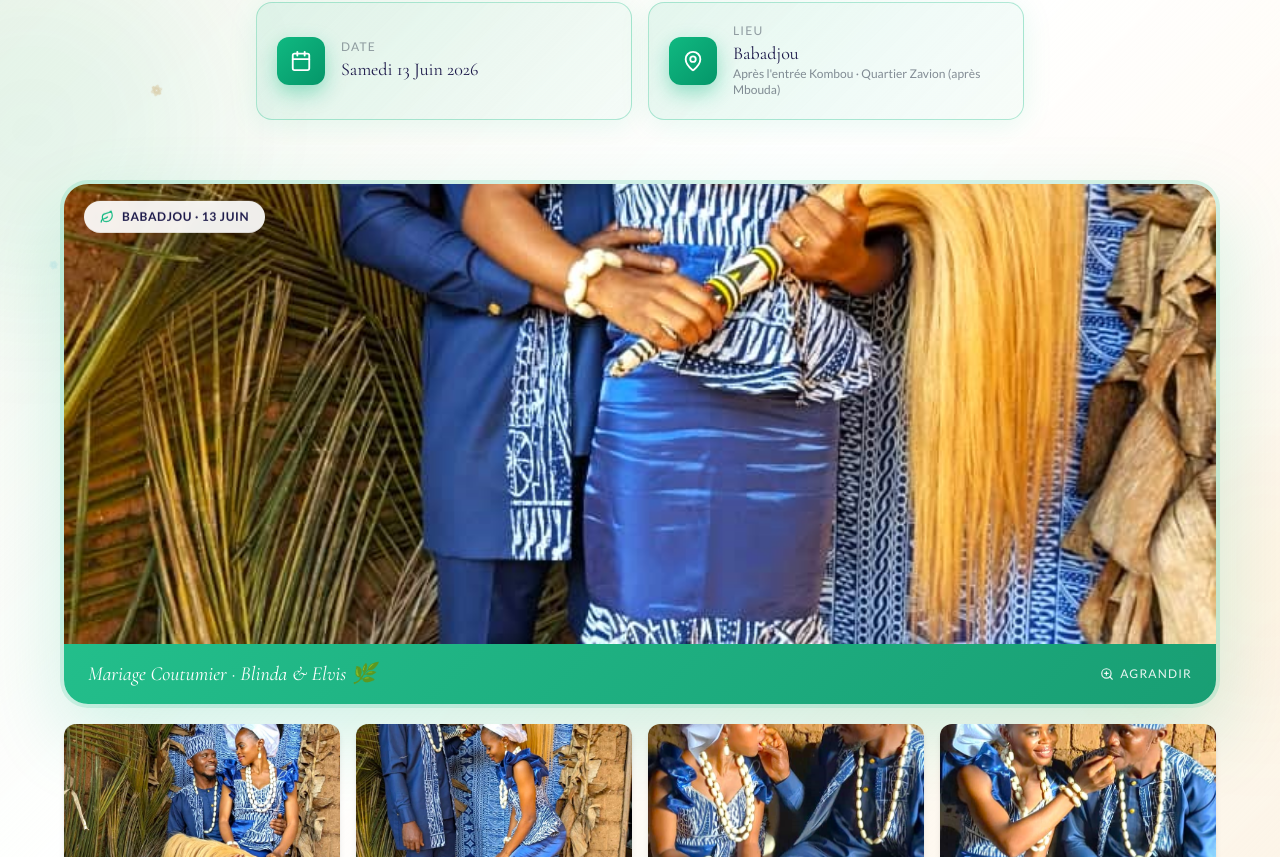
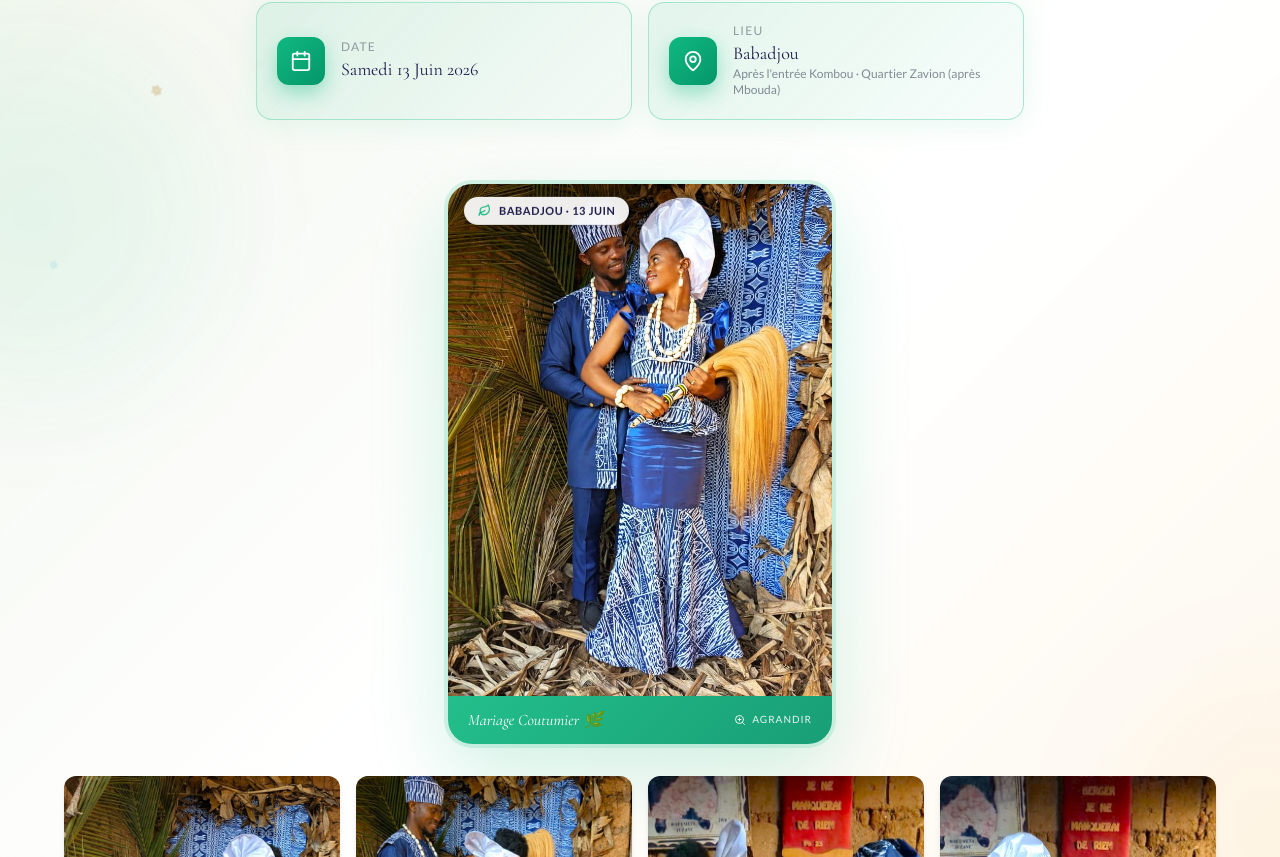
Before and after one commit to Garnel-Diffo/Blinda-et-Elvis, a React (Vite) app: page / in a window 1280 px wide. Shown: the part 1423-2280 px from the top of the page. Built offline with nearby package versions, Linux system fonts and the light colour scheme.

Commit message:
apperçu complet des images

```diff
--- a/src/components/home/Dot.jsx
+++ b/src/components/home/Dot.jsx
@@ -238,59 +238,59 @@ export default function Dot() {
           />
         </div>
 
-        {/* Photos */}
-        <div ref={ref2} className="space-y-5">
+        {/* Photos — chaque image est affichée intégralement, selon ses proportions réelles (pas de recadrage) */}
+        <div ref={ref2}>
           {/* Featured photo */}
           <motion.div
-            className="relative cursor-pointer group"
+            className="relative max-w-[260px] sm:max-w-xs md:max-w-sm mx-auto mb-8 cursor-pointer group"
             initial={{ opacity: 0, y: 40, scale: 0.97 }}
             animate={inView2 ? { opacity: 1, y: 0, scale: 1 } : {}}
             transition={{ duration: 0.8, type: 'spring', stiffness: 100 }}
             onClick={() => openLightbox(0)}
           >
             <div
-              className="rounded-3xl overflow-hidden shadow-2xl photo-hover"
+              className="rounded-3xl overflow-hidden shadow-2xl photo-hover bg-white"
               style={{ boxShadow: '0 30px 80px rgba(16,185,129,0.2), 0 0 0 4px rgba(16,185,129,0.15)' }}
             >
               <img
                 src={FEATURED.src}
                 alt={FEATURED.caption}
-                className="w-full h-[360px] md:h-[460px] object-cover transition-transform duration-700 group-hover:scale-105"
+                className="w-full h-auto block transition-transform duration-700 group-hover:scale-105"
                 loading="lazy"
               />
               <div
-                className="px-6 py-4 flex items-center justify-between gap-3 flex-wrap"
+                className="px-5 py-3 flex items-center justify-between gap-2 flex-wrap"
                 style={{ background: 'linear-gradient(135deg, rgba(16,185,129,0.92), rgba(5,150,105,0.92))' }}
               >
-                <p className="font-heading text-white text-lg md:text-xl italic">
-                  Mariage Coutumier · Blinda &amp; Elvis 🌿
+                <p className="font-heading text-white text-sm md:text-base italic">
+                  Mariage Coutumier 🌿
                 </p>
-                <span className="inline-flex items-center gap-1.5 text-white/90 text-xs font-body uppercase tracking-widest">
-                  <ZoomIn size={14} /> Agrandir
+                <span className="inline-flex items-center gap-1.5 text-white/90 text-[10px] font-body uppercase tracking-widest">
+                  <ZoomIn size={12} /> Agrandir
                 </span>
               </div>
             </div>
 
             {/* Floating badge */}
             <motion.div
-              className="absolute top-5 left-5 inline-flex items-center gap-2 px-4 py-2 rounded-full backdrop-blur-sm"
+              className="absolute top-4 left-4 inline-flex items-center gap-2 px-3.5 py-1.5 rounded-full backdrop-blur-sm"
               style={{ background: 'rgba(255,255,255,0.92)', boxShadow: '0 8px 24px rgba(0,0,0,0.15)' }}
               animate={{ y: [0, -4, 0] }}
               transition={{ duration: 3, repeat: Infinity }}
             >
-              <Leaf size={14} className="text-sage" />
-              <span className="font-body text-xs font-bold uppercase tracking-wider text-wed-dark">
+              <Leaf size={13} className="text-sage" />
+              <span className="font-body text-[11px] font-bold uppercase tracking-wider text-wed-dark">
                 Babadjou · 13 Juin
               </span>
             </motion.div>
           </motion.div>
 
-          {/* Thumbnails grid */}
-          <div className="grid grid-cols-2 md:grid-cols-4 gap-3 md:gap-4 auto-rows-[180px] md:auto-rows-[200px]">
+          {/* Mosaïque responsive — chaque vignette garde son ratio naturel (CSS columns, pas de grid à hauteur fixe) */}
+          <div className="columns-2 sm:columns-3 md:columns-4 gap-3 md:gap-4">
             {thumbnails.map((photo, i) => (
               <motion.div
                 key={i}
-                className="relative group cursor-pointer overflow-hidden rounded-xl shadow-md hover:shadow-xl transition-all duration-300"
+                className="break-inside-avoid mb-3 md:mb-4 relative group cursor-pointer overflow-hidden rounded-xl shadow-md hover:shadow-xl transition-all duration-300"
                 initial={{ opacity: 0, scale: 0.92 }}
                 animate={inView2 ? { opacity: 1, scale: 1 } : {}}
                 transition={{ duration: 0.5, delay: 0.2 + i * 0.1 }}
@@ -300,11 +300,11 @@ export default function Dot() {
                 <img
                   src={photo.src}
                   alt={photo.caption}
-                  className="w-full h-full object-cover transition-transform duration-700 group-hover:scale-110"
+                  className="w-full h-auto block transition-transform duration-700 group-hover:scale-110"
                   loading="lazy"
                 />
 
-                <div className="absolute inset-0 bg-gradient-to-t from-wed-dark/70 via-wed-dark/20 to-transparent opacity-0 group-hover:opacity-100 transition-all duration-300 flex flex-col items-center justify-end p-4">
+                <div className="absolute inset-0 bg-gradient-to-t from-wed-dark/75 via-wed-dark/15 to-transparent opacity-0 group-hover:opacity-100 transition-all duration-300 flex flex-col items-center justify-end p-4">
                   <ZoomIn size={22} className="text-white mb-2 transform -translate-y-2 group-hover:translate-y-0 transition-transform duration-300" />
                   <p className="text-white text-xs font-heading italic text-center leading-tight transform translate-y-2 group-hover:translate-y-0 transition-transform duration-300 delay-75">
                     {photo.caption}
```
